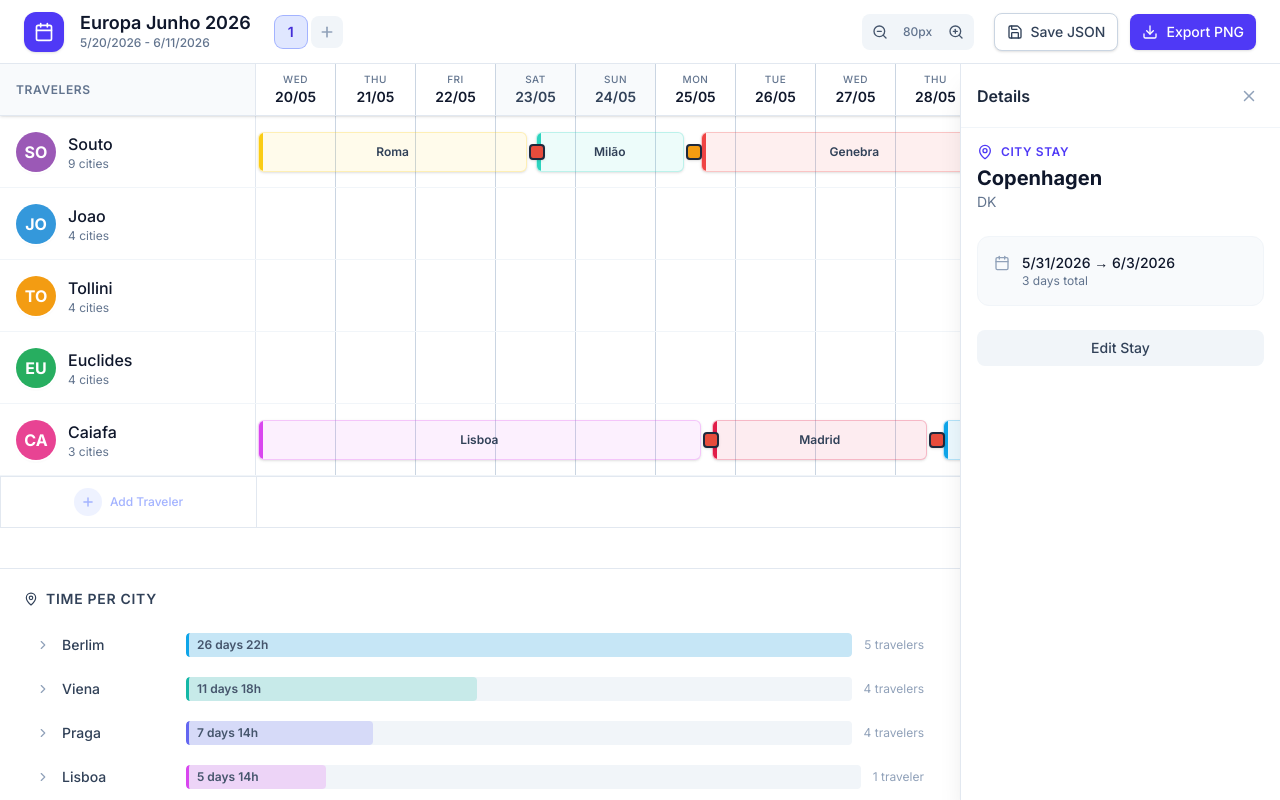
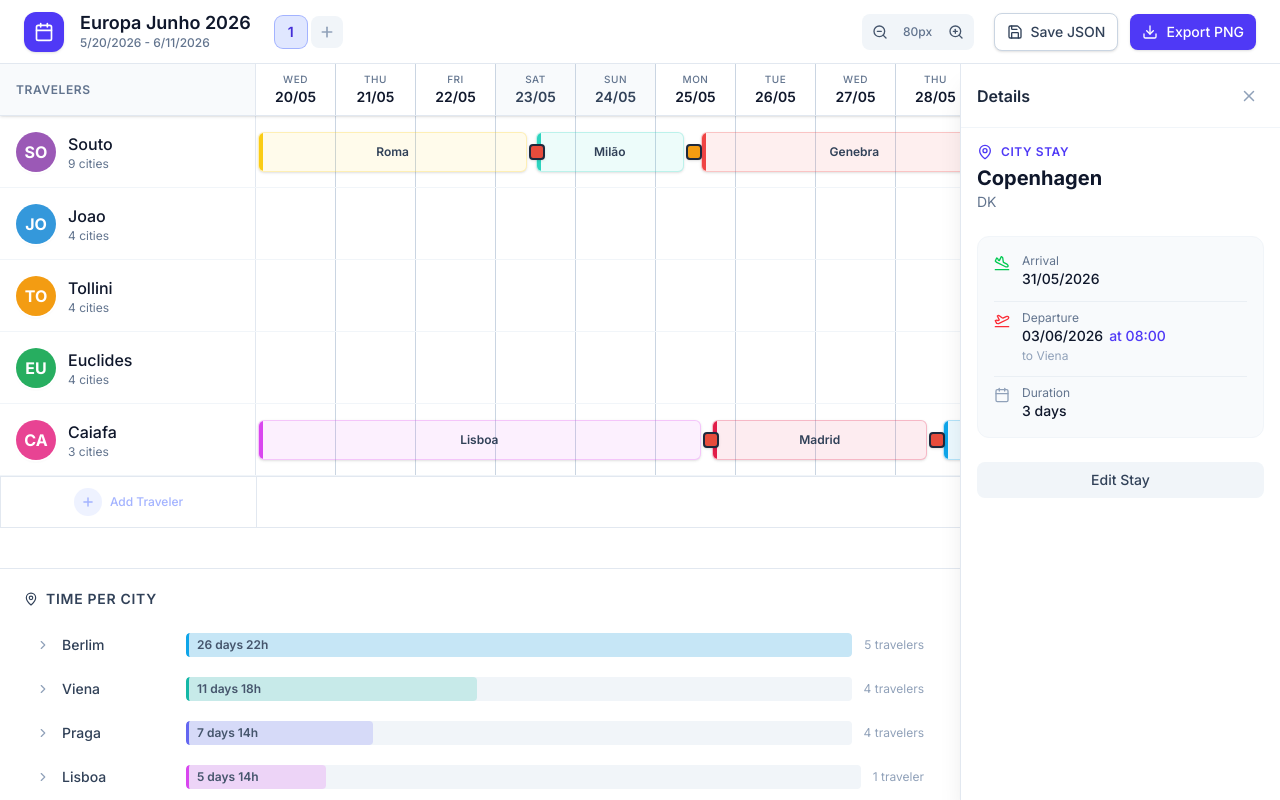
Before and after one commit to EuclidesPinheiro/TravelBoard, a React (Vite) app: page / in a window 1280 px wide. Both pictures are taken after a click on the element "Copenhagen". Built offline with nearby package versions, Linux system fonts and the light colour scheme.

Commit message:
corrigindo hora

```diff
--- a/src/components/Sidebar/CityDetails.tsx
+++ b/src/components/Sidebar/CityDetails.tsx
@@ -1,13 +1,28 @@
-import { Traveler, CitySegment } from '../../types';
+import { Traveler, CitySegment, TransportSegment } from '../../types';
 import { useItinerary } from '../../store/ItineraryContext';
-import { MapPin, Calendar, Home, Users } from 'lucide-react';
-import { differenceInDays, parseISO } from 'date-fns';
+import { MapPin, Calendar, Home, Users, PlaneLanding, PlaneTakeoff } from 'lucide-react';
+import { differenceInDays, parseISO, format } from 'date-fns';
 
 export function CityDetails({ traveler, segmentId }: { traveler: Traveler, segmentId: string }) {
   const { itinerary } = useItinerary();
-  const segment = traveler.segments.find(s => s.id === segmentId) as CitySegment;
+  const segmentIndex = traveler.segments.findIndex(s => s.id === segmentId);
+  const segment = traveler.segments[segmentIndex] as CitySegment;
 
   if (!segment) return null;
+
+  // Find adjacent transports for exact arrival/departure times
+  const prevSeg = segmentIndex > 0 ? traveler.segments[segmentIndex - 1] : null;
+  const nextSeg = segmentIndex < traveler.segments.length - 1 ? traveler.segments[segmentIndex + 1] : null;
+  const prevTransport = prevSeg && prevSeg.type === 'transport' ? prevSeg as TransportSegment : null;
+  const nextTransport = nextSeg && nextSeg.type === 'transport' ? nextSeg as TransportSegment : null;
+
+  // Real arrival: transport arrival or start of startDate
+  const arrivalDate = prevTransport ? prevTransport.arrivalDate : segment.startDate;
+  const arrivalTime = prevTransport ? prevTransport.arrivalTime : null;
+
+  // Real departure: transport departure or end of endDate
+  const departureDate = nextTransport ? nextTransport.departureDate : segment.endDate;
+  const departureTime = nextTransport ? nextTransport.departureTime : null;
 
   const days = differenceInDays(parseISO(segment.endDate), parseISO(segment.startDate));
 
@@ -31,6 +46,14 @@ export function CityDetails({ traveler, segmentId }: { traveler: Traveler, segme
     return { traveler: t, overlaps: overlappingCities };
   }).filter(item => item.overlaps.length > 0);
 
+  function formatDateDisplay(dateStr: string): string {
+    return format(parseISO(dateStr), 'dd/MM/yyyy');
+  }
+
+  function formatDateShort(dateStr: string): string {
+    return format(parseISO(dateStr), 'dd/MM');
+  }
+
   return (
     <div className="space-y-6">
       <div>
@@ -43,13 +66,42 @@ export function CityDetails({ traveler, segmentId }: { traveler: Traveler, segme
       </div>
 
       <div className="bg-slate-50 rounded-xl p-4 space-y-3 border border-slate-100">
+        {/* Arrival */}
         <div className="flex items-start gap-3">
+          <PlaneLanding className="text-green-500 shrink-0 mt-0.5" size={16} />
+          <div>
+            <div className="text-xs text-slate-500">Arrival</div>
+            <div className="text-sm font-medium text-slate-900">
+              {formatDateDisplay(arrivalDate)}
+              {arrivalTime && <span className="text-indigo-600 ml-1.5">at {arrivalTime}</span>}
+            </div>
+            {prevTransport && (
+              <div className="text-xs text-slate-400 mt-0.5">from {prevTransport.from}</div>
+            )}
+          </div>
+        </div>
+
+        {/* Departure */}
+        <div className="flex items-start gap-3 pt-2 border-t border-slate-200/60">
+          <PlaneTakeoff className="text-red-500 shrink-0 mt-0.5" size={16} />
+          <div>
+            <div className="text-xs text-slate-500">Departure</div>
+            <div className="text-sm font-medium text-slate-900">
+              {formatDateDisplay(departureDate)}
+              {departureTime && <span className="text-indigo-600 ml-1.5">at {departureTime}</span>}
+            </div>
+            {nextTransport && (
+              <div className="text-xs text-slate-400 mt-0.5">to {nextTransport.to}</div>
+            )}
+          </div>
+        </div>
+
+        {/* Duration */}
+        <div className="flex items-start gap-3 pt-2 border-t border-slate-200/60">
           <Calendar className="text-slate-400 shrink-0 mt-0.5" size={16} />
           <div>
-            <div className="text-sm font-medium text-slate-900">
-              {new Date(segment.startDate).toLocaleDateString()} → {new Date(segment.endDate).toLocaleDateString()}
-            </div>
-            <div className="text-xs text-slate-500">{days} days total</div>
+            <div className="text-xs text-slate-500">Duration</div>
+            <div className="text-sm font-medium text-slate-900">{days} {days === 1 ? 'day' : 'days'}</div>
           </div>
         </div>
 
@@ -80,7 +132,7 @@ export function CityDetails({ traveler, segmentId }: { traveler: Traveler, segme
                   <span className="text-sm font-medium text-slate-700">{t.name}</span>
                 </div>
                 <div className="text-xs text-slate-500">
-                  {overlaps.map(o => `${o.startDate.substring(5).replace('-','/')} - ${o.endDate.substring(5).replace('-','/')}`).join(', ')}
+                  {overlaps.map(o => `${formatDateShort(o.startDate)} - ${formatDateShort(o.endDate)}`).join(', ')}
                 </div>
               </div>
             ))}
```
